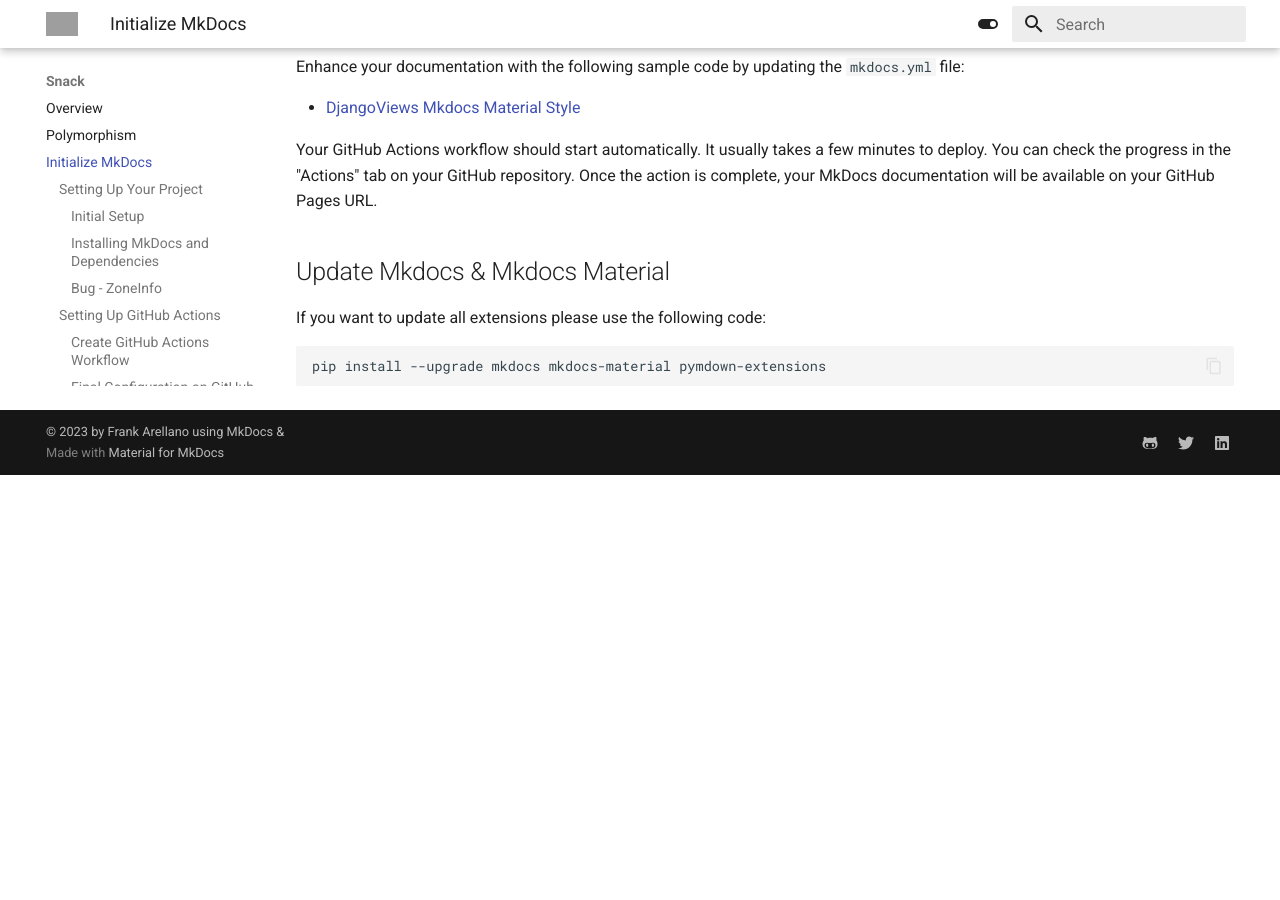
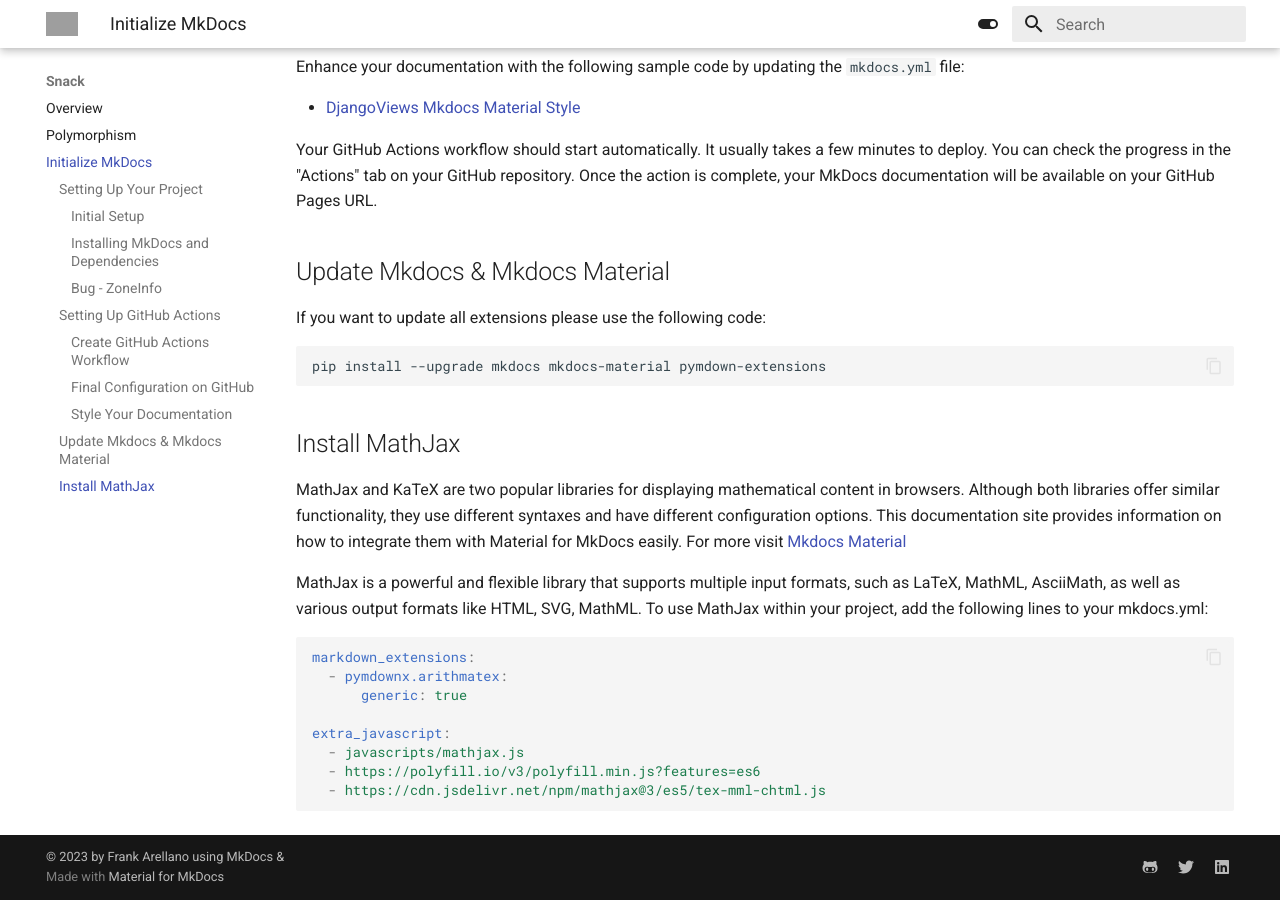
Before and after one commit to plexoio/djangoviews, an MkDocs documentation site: the page built from docs/snack/initialize/initial.md, in a window 1280 px wide and 900 px high, scrolled down 2764 px. Built offline with MkDocs 1.6.1 and Material for MkDocs 9.7.7, drawn with Linux system fonts in a browser that asks for light colours; before the commit the page ends 3239 px from its top, so only the background shows below that; grey boxes are pictures that could not be loaded.

Commit message:
docs: add extension to display math, complete

````diff
--- a/docs/snack/initialize/initial.md
+++ b/docs/snack/initialize/initial.md
@@ -77,7 +77,7 @@
 
     **Add the Following Content to `ci.yml`:**
 
-    ```yml
+    ```yaml
     name: ci
     on:
       push:
@@ -136,3 +136,20 @@
 ```bash
 pip install --upgrade mkdocs mkdocs-material pymdown-extensions
 ```
+
+## Install MathJax
+
+MathJax and KaTeX are two popular libraries for displaying mathematical content in browsers. Although both libraries offer similar functionality, they use different syntaxes and have different configuration options. This documentation site provides information on how to integrate them with Material for MkDocs easily. For more visit [Mkdocs Material](https://squidfunk.github.io/mkdocs-material/reference/math/?h=math#mathjax-mkdocsyml)
+
+MathJax is a powerful and flexible library that supports multiple input formats, such as LaTeX, MathML, AsciiMath, as well as various output formats like HTML, SVG, MathML. To use MathJax within your project, add the following lines to your mkdocs.yml:
+
+```yaml
+markdown_extensions:
+  - pymdownx.arithmatex:
+      generic: true
+
+extra_javascript:
+  - javascripts/mathjax.js
+  - https://polyfill.io/v3/polyfill.min.js?features=es6
+  - https://cdn.jsdelivr.net/npm/mathjax@3/es5/tex-mml-chtml.js
+```
````
